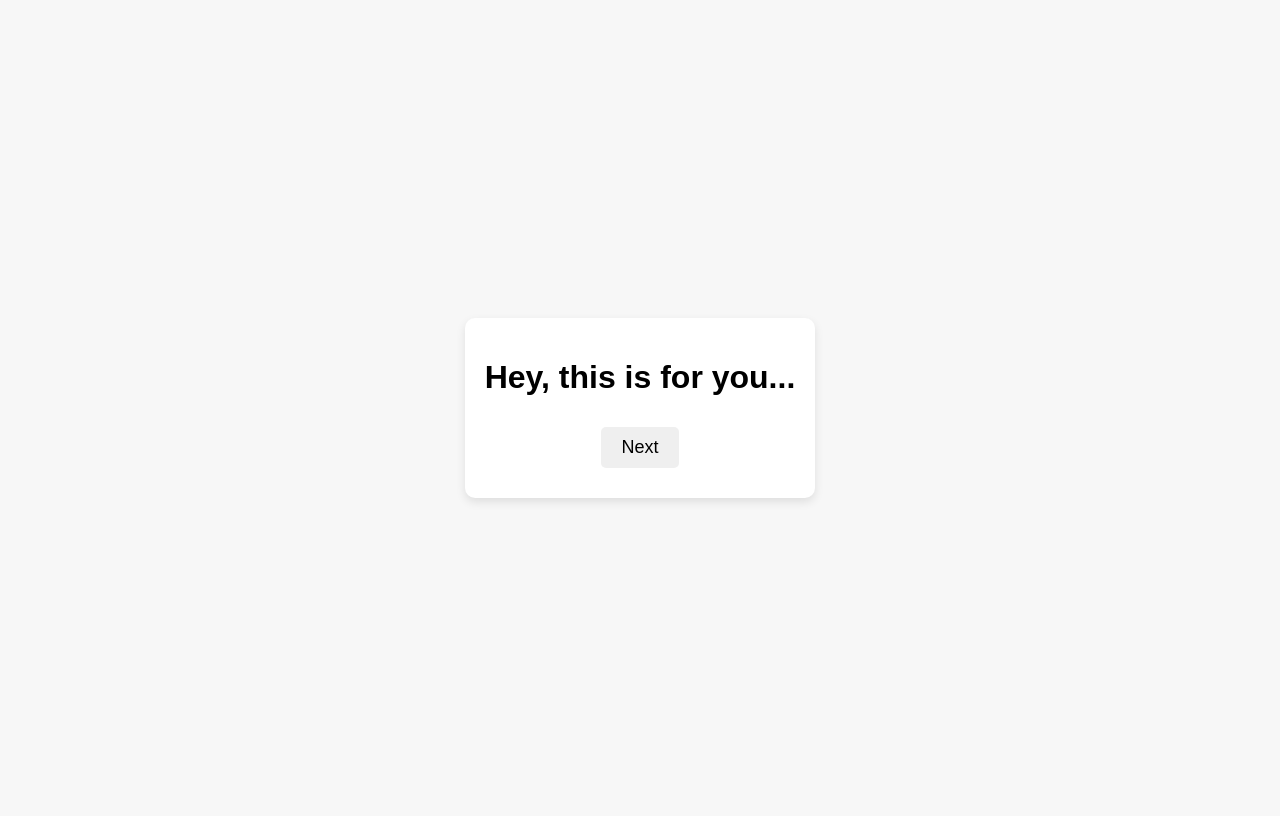
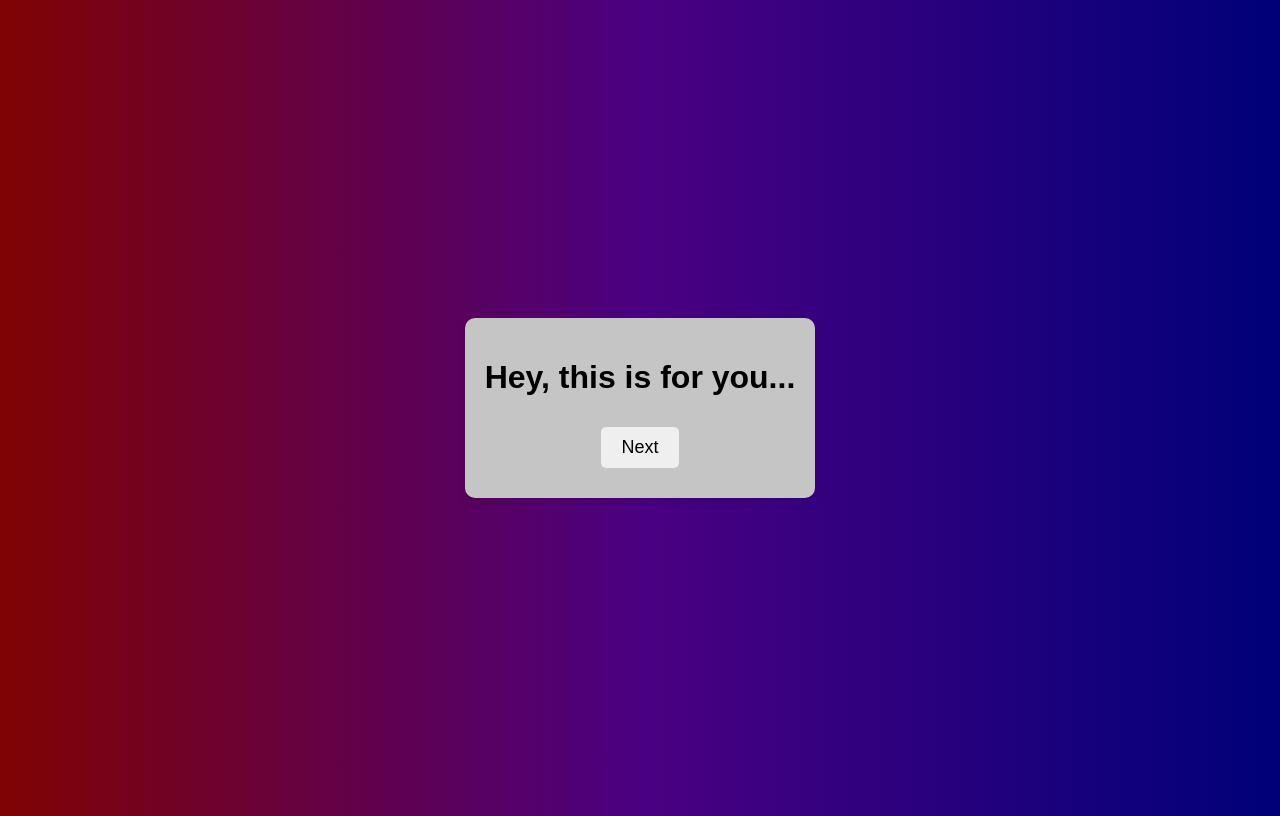
Before and after one commit to sandaru-69/ProjectN, a plain HTML site: page index.html in a window 1280 px wide. Drawn offline with Linux system fonts and the light colour scheme.

Commit message:
eddited colors

```diff
--- a/style.css
+++ b/style.css
@@ -3,12 +3,12 @@ body {
     justify-content: center;
     align-items: center;
     height: 100vh;
-    background-color: #f7f7f7;
+    background-image: linear-gradient(to right, rgb(128, 3, 3), indigo,rgb(0, 0, 121));
     font-family: Arial, sans-serif;
     text-align: center;
 }
 .container {
-    background: white;
+    background: rgb(197, 197, 197);
     padding: 20px;
     border-radius: 10px;
     box-shadow: 0 4px 10px rgba(0, 0, 0, 0.1);
```
